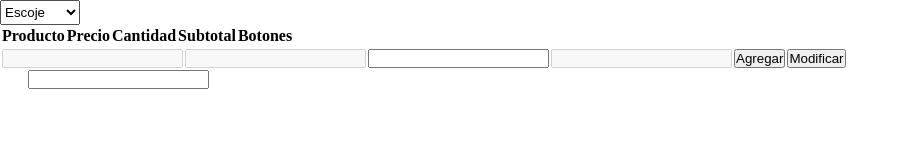
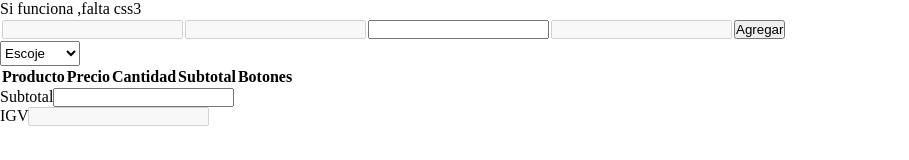
Before and after one commit to kevinsoras/Examenkevin, a plain HTML site: page calculo.html in a window 1280 px wide. Shown: the whole page, without its empty margins (0-909 px from the left). Drawn offline with Linux system fonts and the light colour scheme.

Commit message:
version2

```diff
--- a/calculo.html
+++ b/calculo.html
@@ -6,43 +6,8 @@
     <script src="script/script.js"></script>
 </head>
 <body>
-     <div id="caja1">
-
-    <select id="canasta" onclick="rellenar()">
-        <option disabled selected>
-        Escoje
-        </option>
-        <option  id="arroz" value="Arroz">
-        Arroz
-        </option>
-        <option  id="azucar" value="Azucar">
-        Azucar
-        </option>
-        <option id="papa" value="Papa">
-        Papa
-        </option>
-        <option id="camote" value="Camote">
-        Camote
-        </option>
-        <option id="cebolla" value="Cebolla">
-        Cebolla
-        </option>
-        </select>
-         <div id="caja3"></div>
-        <table id="productos">
-        <thead>
-            <tr>
-
-            <th>Producto</th>
-            <th>Precio</th>
-            <th>Cantidad</th>
-            <th>Subtotal</th>
-            <th colspan="2">Botones</th>
-            </tr>
-            </thead>
-        </table>
-    </div>
-        <div id="caja2">
+    Si funciona ,falta css3
+    <div id="caja2">
         <table id="compra">
             <thead id="compra2">
                 <th><input id="pro" type="text" disabled></th>
@@ -51,15 +16,48 @@
                 <th><input  id="sub" type="text" disabled></th>
 
                  <td><button onclick="compra()" id="bot" >Agregar</button></td>
-                 <td><button onclick="modificar()" id="bot" >Modificar</button></td>
+
 
             </thead>
 
             </table>
         </div>
+     <div id="caja1">
+
+    <select id="canasta" onclick="rellenar()">
+        <option disabled selected>
+        Escoje
+        </option>
+        <option  id="arroz" value="Laptop">
+        Laptop
+        </option>
+        <option  id="azucar" value="Tablet">
+        Tablet
+        </option>
+        <option id="papa" value="Computadora">
+        Computadora
+        </option>
+        </select>
+         <div id="caja3"></div>
+
+    </div>
+
+    <table id="productos">
+        <thead>
+            <tr>
+
+            <th>Producto</th>
+            <th>Precio</th>
+            <th>Cantidad</th>
+            <th>Subtotal</th>
+            <th colspan="1">Botones</th>
+            </tr>
+            </thead>
+        </table>
 
     <div id="pie">
-        <p style="color: white">IGV<input  type="text"id="igv"></p>
+        <p>Subtotal<input   disabledtype="text"id="suba"></p>
+        <p>IGV<input disabled type="text"id="igv"></p>
     </div>
 
 
--- a/script/script.js
+++ b/script/script.js
@@ -8,22 +8,17 @@ function rellenar(){
     subtotal=0;
     var producto=document.getElementById("canasta").value;
     var cantidad=document.getElementById("cantidad").value;
-    if(producto=="Arroz"){
-        precio=3.50;
+    if(producto=="Laptop"){
+        precio=4600;
         subtotal=precio*cantidad;
-    }if(producto=="Azucar"){
-        precio=2.50;
+    }if(producto=="Tablet"){
+        precio=850;
         subtotal=precio*cantidad;
-    }if(producto=="Papa"){
-        precio=1.20;
-        subtotal=precio*cantidad;
-    }if(producto=="Camote"){
-        precio=1.50;
-        subtotal=precio*cantidad;
-    }if(producto=="Cebolla"){
-        precio=2.00;
+    }if(producto=="Computadora"){
+        precio=8000;
         subtotal=precio*cantidad;
     }
+
 
 
     document.getElementById("pro").value=producto;
@@ -75,7 +70,7 @@ function totalsubtotal(){
         total=total+lista[a].subtotal;
 
     }
-
+    document.getElementById("suba").value=total;
 }
 function igv(){
     var igva=(total*0.18);
@@ -86,39 +81,13 @@ function imprimir(){
 
      var tabla=document.getElementById("productos");
 
-     var fila="<tr><td>"+i+"</td><td>"+nuevapersona.producto+"</td><td>"+nuevapersona.precio+"</td><td>"+nuevapersona.cantidad+"</td><td>"+nuevapersona.subtotal+
-         "</td><td><a href='#' onclick='editar(this)'><img src='iconos/e.png'></td><td><a href='#' onclick='eliminar(this)'><img src='iconos/d.png'></td></tr>";
+     var fila="<tr><td>"+nuevapersona.producto+"</td><td>"+nuevapersona.precio+"</td><td>"+nuevapersona.cantidad+"</td><td>"+nuevapersona.subtotal+
+         "</td><td><a href='#' onclick='eliminar(this)'><img src='iconos/d.png'></td></tr>";
     var fil=document.createElement('tr');
     fil.innerHTML=fila;
     tabla.appendChild(fil);
 }
-function editar(p){
-     re=p.parentNode.parentNode.rowIndex;
-document.getElementById("pro").value=document.getElementById("productos").rows[re].cells[1].innerText;
-document.getElementById("pre").value=document.getElementById("productos").rows[re].cells[2].innerText;
-document.getElementById("cantidad").value=document.getElementById("productos").rows[re].cells[3].innerText;
-document.getElementById("sub").value=document.getElementById("productos").rows[re].cells[4].innerText;
-}
-function modificar(){
-    var condi=confirm("Desea modificar ?");
-    if(condi){
-productos.rows[re].cells[1].innerHTML=document.getElementById("pro").value;
-productos.rows[re].cells[2].innerHTML=document.getElementById("pre").value;
-productos.rows[re].cells[3].innerHTML=document.getElementById("cantidad").value;
-    var confia=document.getElementById("cantidad").value;
-productos.rows[re].cells[4].innerHTML=document.getElementById("sub").value;
-        var confie=document.registerElementById("sub").value;
 
-
-        alert("Se modifico perfectamente");
-    }else{
-        alert("No se modifico");
-    }
-    totalsubtotal();
-    igv();
-
-
-}
 function eliminar(p){
     var opcion= confirm("Desea eliminar el registro ?");
     if(opcion){
```
Also changed, not shown: basura.svg (added).
